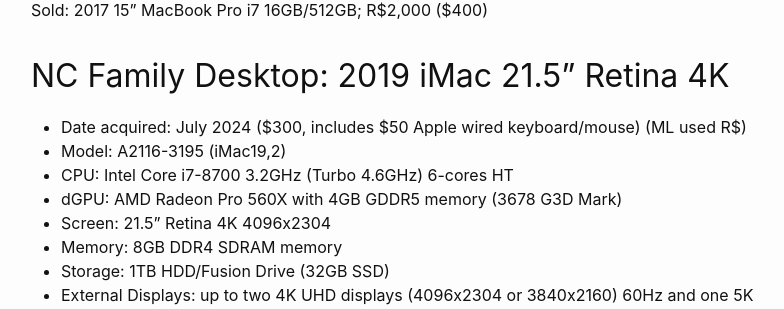
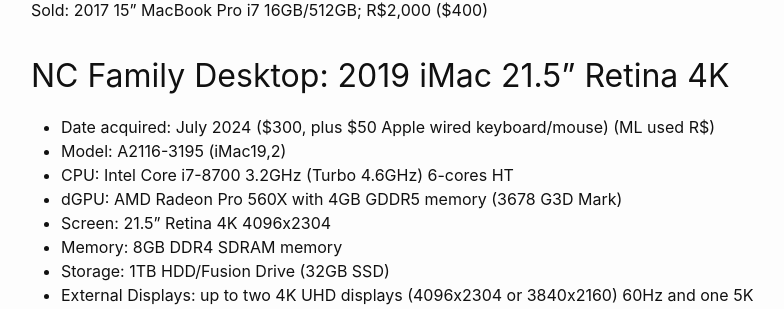
Before and after one commit to ekbann/ekbann.github.io, a Jekyll site: the page built from _posts/2024-02-11-my-computers.md, in a window 1280 px wide and 900 px high, scrolled down 1557 px. Shown: the part 143-452 px from the top of the window, without its empty margins (239-1023 px from the left). Built offline with Jekyll 4.4.1, drawn with Linux system fonts in a browser that asks for light colours.

Commit message:
Update 2024-02-11-my-computers.md

```diff
--- a/_posts/2024-02-11-my-computers.md
+++ b/_posts/2024-02-11-my-computers.md
@@ -45,7 +45,7 @@ Sold: 2017 15" MacBook Pro i7 16GB/512GB; R$2,000 ($400)
 
 ## NC Family Desktop: 2019 iMac 21.5" Retina 4K
 
-- Date acquired: July 2024 ($300, includes $50 Apple wired keyboard/mouse) (ML used R$)
+- Date acquired: July 2024 ($300, plus $50 Apple wired keyboard/mouse) (ML used R$)
 - Model: A2116-3195 (iMac19,2)
 - CPU: Intel Core i7-8700 3.2GHz (Turbo 4.6GHz) 6-cores HT
 - dGPU: AMD Radeon Pro 560X with 4GB GDDR5 memory (3678 G3D Mark)
```
